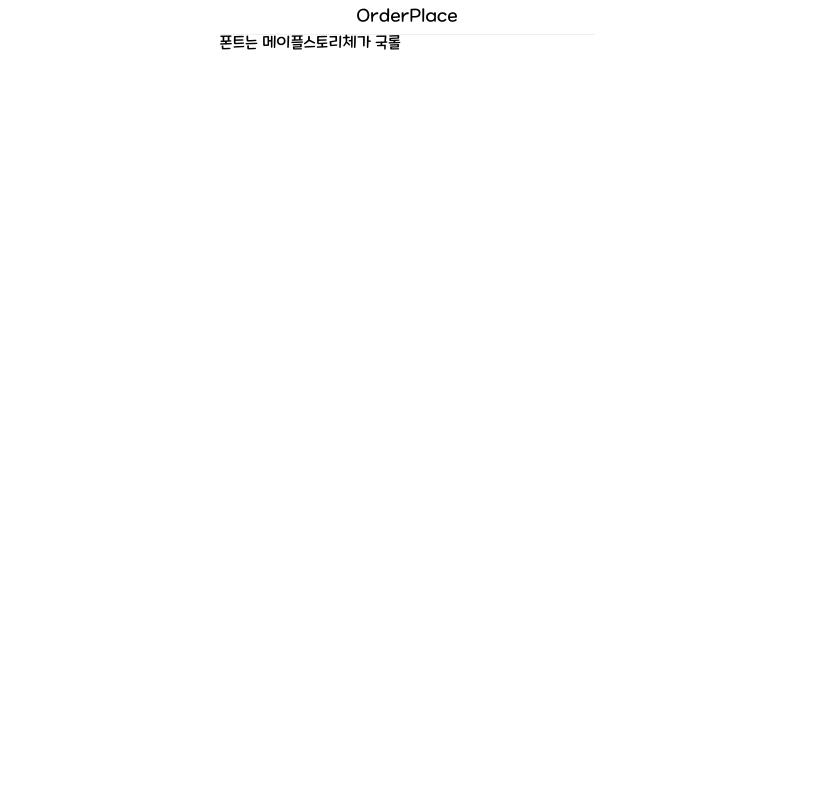
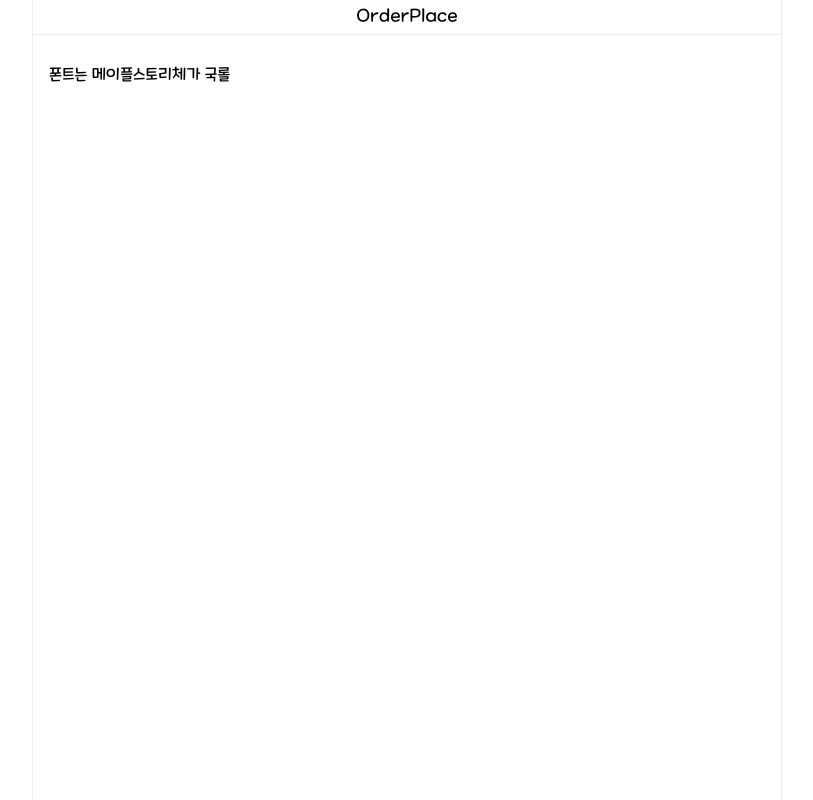
Before and after one commit to YiHyeongRae/order-place, a Next.js app: page / in a window 1280 px wide. Shown: the whole page, without its empty margins (233-1046 px from the left). Built offline with nearby package versions, Linux system fonts and the light colour scheme.

Commit message:
fix: Layout css 및 구조수정

```diff
--- a/components/Layout.tsx
+++ b/components/Layout.tsx
@@ -3,16 +3,22 @@ import styled from "styled-components";
 import Header from "./Header";
 
 const LayoutWrap = styled.div`
-  max-width: 375px;
+  max-width: 750px;
   margin: 0 auto;
+  border-left: 1px solid #efefef;
+  border-right: 1px solid #efefef;
+  min-height: 100vh;
 `;
 
+const ChildrenWrap = styled.div`
+  padding: 32px 16px;
+`;
 interface Props extends PropsWithChildren {}
 function Layout(props: Props) {
   return (
     <LayoutWrap>
       <Header />
-      <div>{props.children}</div>
+      <ChildrenWrap>{props.children}</ChildrenWrap>
     </LayoutWrap>
   );
 }
```
